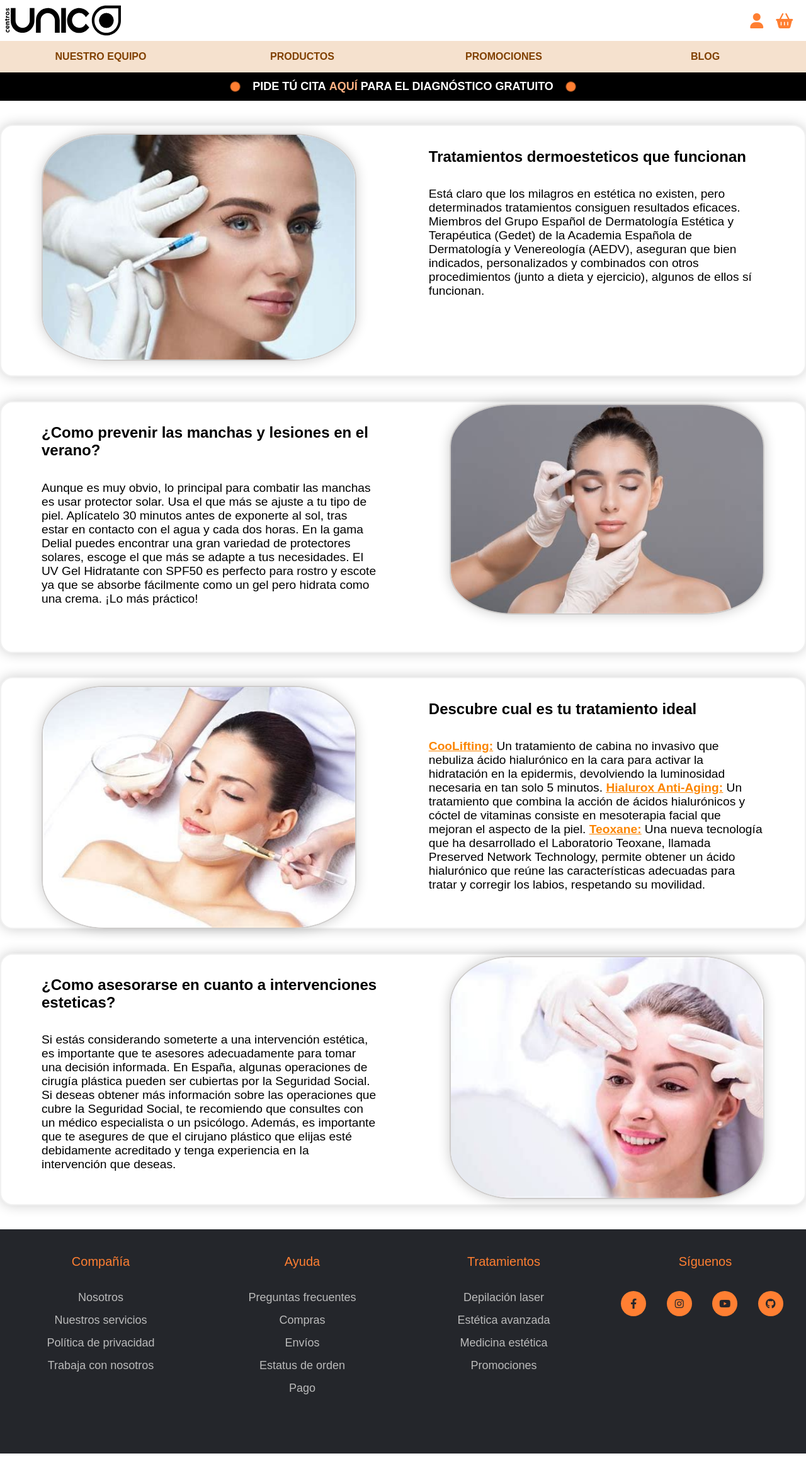
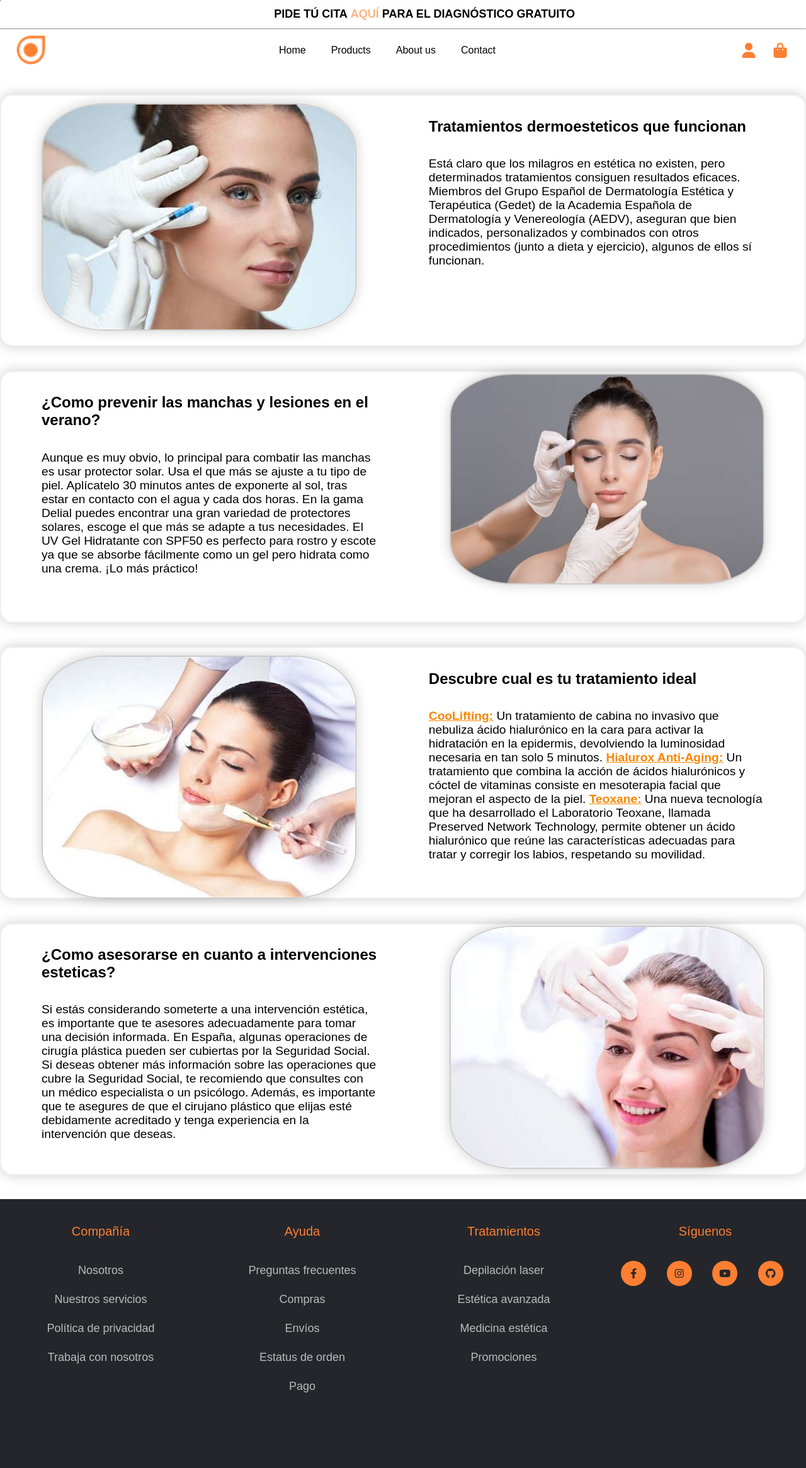
Before and after one commit to Fsolanaa/Vaguada2.0, a PHP site: page /Blog.php in a window 1280 px wide; the page is wider, and only the part inside the window is pictured. Shown: that part at 63% size. Before the commit the page ends 2308 px from the top of that part, so only its background shows below. Run offline with PHP 8.4, Linux system fonts and the light colour scheme.

Commit message:
Header remodelado

```diff
--- a/Centros_Unico/include/header.php
+++ b/Centros_Unico/include/header.php
@@ -1,49 +1,41 @@
+<hr class="inicial">
+
+<!-- CAJA CONTACTO -->
+<div id="cajaContacto">
+    <div class="contacto">
+
+        <h5>PIDE TÚ CITA <span class="text-primary"> AQUÍ </span>PARA EL DIAGNÓSTICO GRATUITO</h5>
+
+    </div>
+</div>
+
+<hr class="encimaHeader">
 
 <header id="header">
     <div class="logo">
-            <a href="index.php" class="logoEnlace">
-                <img src="img/logo.svg" class="logoImg" />
+        <a href="index.php" class="logo">
+            <img src="img/iconCentrosUnico.png" class="logoImg" />
         </a>
     </div>
+
+    <nav>
+        <ul>
+            <li>Home</li>
+            <li>Products</li>
+            <li>About us</li>
+            <li>Contact</li>
+        </ul>
+    </nav>
+
     <div class="botonesHeader">
         <a href="#" class="perfil" id="btnSesion">
             <i class="fa-solid fa-user"></i>
         </a>
         <a href="#" class="cesta" id="btnCesta">
-                <i class="fa-solid fa-basket-shopping"></i>
+        <i class="fa-solid fa-bag-shopping"></i>
         </a>
     </div>
+
 </header>
 
 <!-- NAV -->
-
-    <nav id="nav">
-        <ul class="listaNav">
-            <li class="equipo">
-                <a href="nuestroEquipo.php">NUESTRO EQUIPO</a>
-            </li>
-            <li class="productos">
-                <a href="Productos.php">PRODUCTOS</a>
-            </li>
-            <li class="promo">
-                <a href="Promociones.php">PROMOCIONES</a>
-            </li>
-
-            <li class="blog">
-                <a href="Blog.php">BLOG</a>
-            </li>
-        </ul>
-    </nav>
-
-    <!-- CAJA CONTACTO -->
-
-    <div id="cajaContacto">
-        <div class="contacto">
-        <!-- ABRIR FORMULARIO -->
-        <!-- <a href="#" onclick="mostrarVentana()"> -->
-            <img class="punto" src="img/CarbonDotMark.png" />
-            <h5>PIDE TÚ CITA <span class="text-primary"> AQUÍ </span>PARA EL DIAGNÓSTICO GRATUITO</h5>
-            <img class="punto" src="img/CarbonDotMark.png" />
-        <!-- </a> -->
-        </div>
-    </div>
--- a/Centros_Unico/styles/comun.css
+++ b/Centros_Unico/styles/comun.css
@@ -4,6 +4,11 @@
   height: auto;
   box-sizing: border-box;
   font-family: "Montserrat", sans-serif;
+}
+
+body{
+  overflow-x: hidden;
+
 }
 
 /* SCROLLBAR */
@@ -27,149 +32,44 @@ li{
   list-style: none;
 }
 
-/* HEADER */
-header {
-  height: 65px;
-  display: flex;
-  flex-wrap: wrap;
-  flex-direction: column;
-  justify-content: space-between;
-}
-
-header .logo {
-  width: 65%;
-  height: 65px;
-
-}
-
-header .logo a {
-  display: flex;
-  height: 65px;
-
-
-}
-
-header .logo img {
-  width: 200px;
-  height: 65px;
-  padding: 1%;
-}
-
-header .botonesHeader{
-  width: 35%;
-  min-width: 100px;
-  height: 65px;
-  display: flex;
-  flex-wrap: wrap;
-  flex-direction: column;
-  justify-content: end;
-  align-content: end;
-  padding-right: 1%;
-}
-
-header .botonesHeader a{
-  width: 10%;
-  min-width: 40px;
-  height: 65px;
-  min-height: 65px;
-  max-height: 65px;
-  overflow: hidden;
-  text-decoration: none;
-}
-
-header .botonesHeader i{
-  width: auto;
-  height: 65px;
-  min-height: 65px;
-  display: flex;
-  flex-wrap: wrap;
-  flex-direction: column;
-  justify-content: space-around;
-  align-content: space-around;
-  color: rgb(255, 127, 50);
-  transform: scale(1.5);
-  transition: 0.3s;
-}
-
-header .botonesHeader i:hover{
-  color: #df5b09;
-  transform: scale(1.7);
-  transition: 0.3s;
-}
-
-/* NAV */
-
-nav {
-  width: 100%;
-  height: 50px;
-  position: sticky;
-  top: 0px;
-  z-index: 110;
-  overflow: auto;
-  background-color: #f5e1ce;
-
-}
-
-.listaNav {
-  height: 50px;
-  display: flex;
-  flex-wrap: wrap;
-  flex-direction: column;
-  justify-content: space-around;
-  align-items: center;
-}
-
-nav ul li {
-  width: 25%;
-  min-width: 65px;
-  display: flex;
-  flex-wrap: wrap;
-  flex-direction: column;
-  justify-content: space-around;
-  align-items: center;
-  list-style: none;
-  cursor: pointer;
-  transition: all 0.3s ease 0s;
-}
-
-nav ul li a {
-  width: 100%;
-  height: 50px;
-  text-decoration: none;
-  display: flex;
-  flex-wrap: wrap;
-  flex-direction: column;
-  justify-content: space-around;
-  align-items: center;
-  color: #804000;
-  font-weight: bold;
-}
-
-nav ul li:hover {
-  background-color: #e8c39e;
+.inicial{
+  position: absolute;
 }
 
 /* FORMULARIO CONTACTO */
 
 #cajaContacto {
-  width: 100%;
+
+  width: auto;
   height: 45px;
+  display: block;
   cursor: pointer;
-  position: sticky;
-  top: 50px;
+  position: relative;
+  top: 0;
   z-index: 110;
-  background-color: black;
-  color: #ffffff;
+  color: #000000;
   font-size: 16px;
   text-align: center;
+  animation: marquee 15s linear infinite;
+  overflow: hidden;
 
+}
+
+@keyframes marquee {
+  0% {
+    transform: translate(100%, 0); /* texto inicialmente fuera de la pantalla */
+
+  }
+  100% {
+    transform: translate(-50%, 0); /* texto en la posición inicial */
+  }
 }
 
 #cajaContacto .contacto{
   display: flex;
   flex-wrap: wrap;
   flex-direction: row;
-  justify-content: center;
+  justify-content: left;
   align-content: center;
   height: 45px;
   width: 100%;
@@ -200,6 +100,90 @@ nav ul li:hover {
 #cajaContacto .text-primary {
   color: #ffb282;
   padding: 0 5px;
+}
+
+.encimaHeader{
+  position: relative;
+}
+
+/* HEADER */
+header {
+ display: flex;
+ flex-direction: row;
+ flex-wrap: wrap;
+ justify-content: space-between;
+ align-items: center;
+}
+
+header .logo{
+  display: flex;
+  flex-direction: row;
+  justify-content: center;
+  width: 50px;
+  height: 50px;
+  margin-left: 1em;
+}
+
+header .botonesHeader {
+  width: 100px;
+  display: flex;
+  flex-direction: row;
+  justify-content: space-around; /* Esto separará los botones */
+  align-items: center;
+  margin-right: 1em;
+}
+
+
+.logoImg{
+  justify-content: left;
+}
+
+.imgCesta{
+  width: 60%;
+}
+
+header .botonesHeader i{
+  width: auto;
+  height: 65px;
+  min-height: 65px;
+  display: flex;
+  flex-wrap: wrap;
+  flex-direction: row;
+  justify-content: space-around;
+  align-content: space-around;
+  color: rgb(255, 127, 50);
+  transform: scale(1.5);
+  transition: 0.3s;
+}
+
+header .botonesHeader i:hover{
+  color: #df5b09;
+  transform: scale(1.7);
+  transition: 0.3s;
+}
+
+/* NAV */
+
+nav{
+
+}
+
+nav ul{
+  display: flex;
+  flex-direction: row;
+  flex-wrap: wrap;
+  justify-content: center;
+}
+
+li{
+  padding: 20px;
+  padding-top: 5px;
+  padding-bottom: 5px;
+  list-style: none;
+}
+
+li:hover{
+  background-color: rgb(209, 204, 163);
 }
 
 /* FOOTER */
```
Also changed, not shown: Centros_Unico/img/BiBag (1).png (added), Centros_Unico/img/BiBag.png (added). Lines whose indentation alone changed are shown as unchanged.
